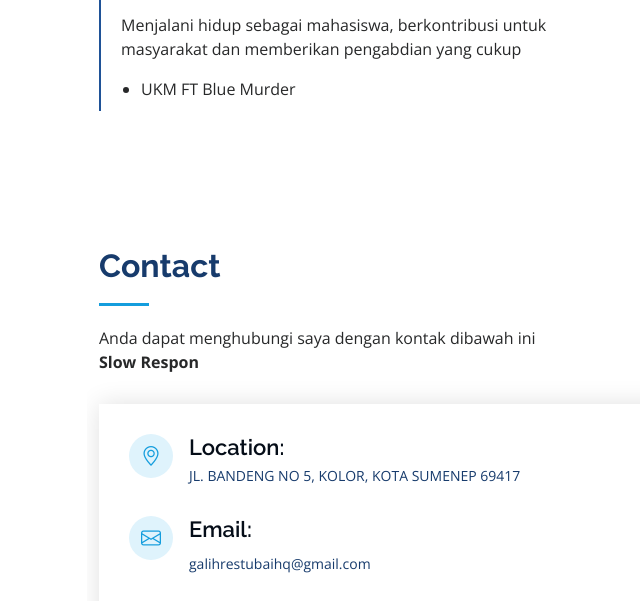
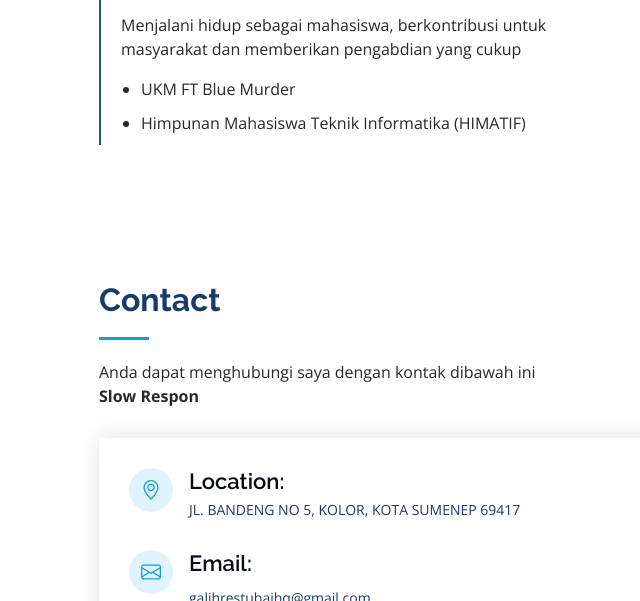
Before and after one commit to gafisk/myportofolio, a plain HTML site: page index.html in a window 1280 px wide. Shown: the part 3973-4574 px from the top of the page, without its empty margins (213-853 px from the left). Drawn offline with nearby package versions, Linux system fonts and the light colour scheme.

Commit message:
Update index.html

```diff
--- a/index.html
+++ b/index.html
@@ -330,6 +330,7 @@
               </p>
               <ul>
                 <li> UKM FT Blue Murder</li>
+                <li> Himpunan Mahasiswa Teknik Informatika (HIMATIF) </li>
               </ul>
             </div>
           </div>
```
